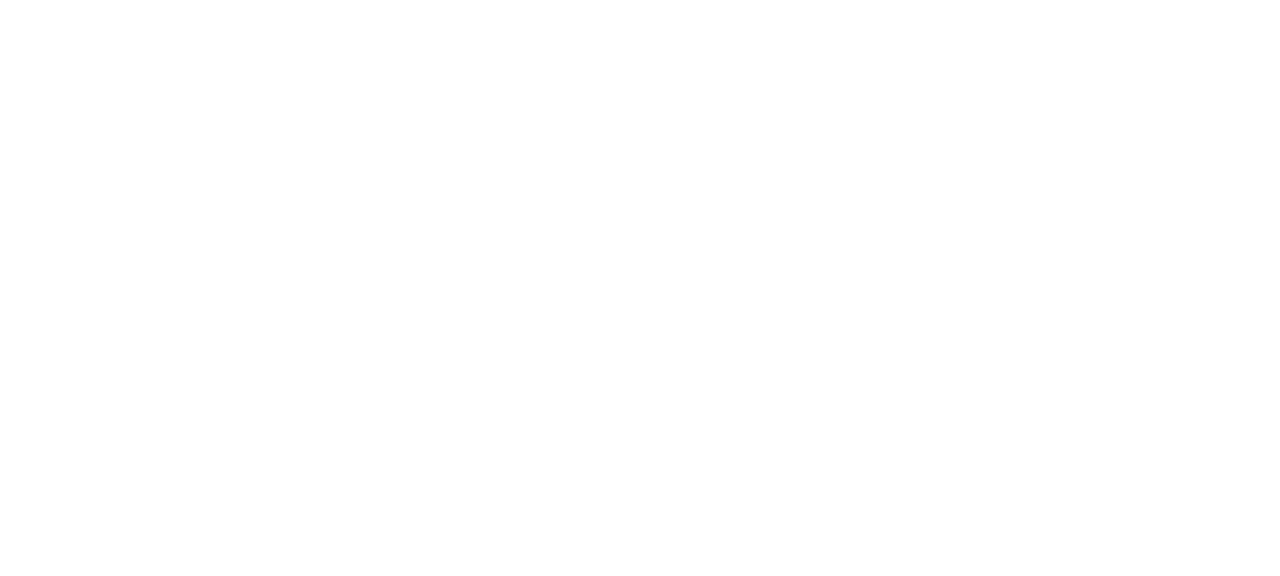
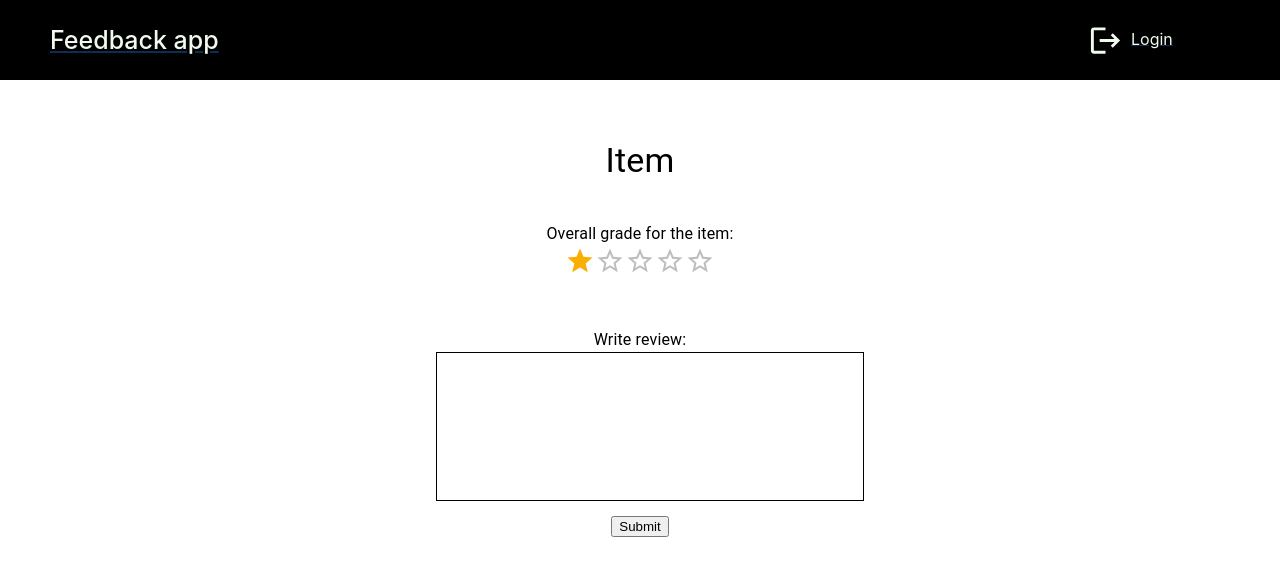
Before and after one commit to maijaidap/feedback-app, a React (Create React App) app in the folder frontend/: page /add-review in a window 1280 px wide. Before the commit this address had no page. Shown: the top 576 px of the page. Built offline with nearby package versions, Linux system fonts and the light colour scheme.

Commit message:
Create Add review -page

```diff
--- a/frontend/src/AppRouter.tsx
+++ b/frontend/src/AppRouter.tsx
@@ -11,6 +11,7 @@
       <Route path="login" element={<Login />}></Route>
       <Route path="register" element={<Register />}></Route>
       <Route path="home" element={<Home />}></Route>
+      <Route path="add-review" element={<AddReview />}></Route>
       <Route path="review" element={<AddReview />}></Route>
       <Route index element={<Home />} />
     </Routes>
--- /dev/null
+++ b/frontend/src/components/review-form/ReviewForm.module.css
@@ -0,0 +1,29 @@
+.review {
+    display: flex;
+    flex-direction: column;
+    align-items: center;
+  }
+
+  .header {
+    display: flex;
+    align-items: center;
+    font-weight: bold;
+  }
+
+  .text {
+    display: flex;
+    align-items: center;
+    margin-bottom: 15px;
+    margin-left: 20px;
+    width: 400px;
+    height: 120px;
+    resize: none;
+    border: 1px solid #000;
+    padding: 1em;
+  }
+
+  .button {
+    display: flex;
+    align-items: center;
+    justify-content: center;
+  }
--- /dev/null
+++ b/frontend/src/components/review-form/ReviewForm.tsx
@@ -0,0 +1,20 @@
+import { Box, Typography } from "@mui/material";
+import Grid2 from "@mui/material/Unstable_Grid2";
+import React from "react";
+import styles from "./ReviewForm.module.css";
+
+const ReviewForm = (): JSX.Element => {
+  return (
+    <Grid2 container spacing={2} display="flex" justifyContent="center">
+      <form className={styles.review}>
+        <Typography className={styles.header}>Write review:</Typography>
+        <textarea className={styles.text}></textarea>
+        <button className={styles.button} type="submit">
+          Submit
+        </button>
+      </form>
+    </Grid2>
+  );
+};
+
+export default ReviewForm;
--- a/frontend/src/pages/AddReview.tsx
+++ b/frontend/src/pages/AddReview.tsx
@@ -3,6 +3,7 @@
 import React from "react";
 import NumeralReview from "../components/numeral-review/NumeralReview";
 import { Typography } from "@mui/material";
+import ReviewForm from "../components/review-form/ReviewForm";
 
 interface Item {
   id: string;
@@ -37,8 +38,11 @@
             Item
           </Typography>
         </Grid2>
-        <Grid2 container spacing={1} justifyContent="center" marginTop={5}>
+        <Grid2 xs={12} display="flex" justifyContent="center">
           <NumeralReview />
+        </Grid2>
+        <Grid2 xs={12} display="flex" justifyContent="center" marginTop={5}>
+          <ReviewForm />
         </Grid2>
       </Grid2>
     </MainLayout>
```
